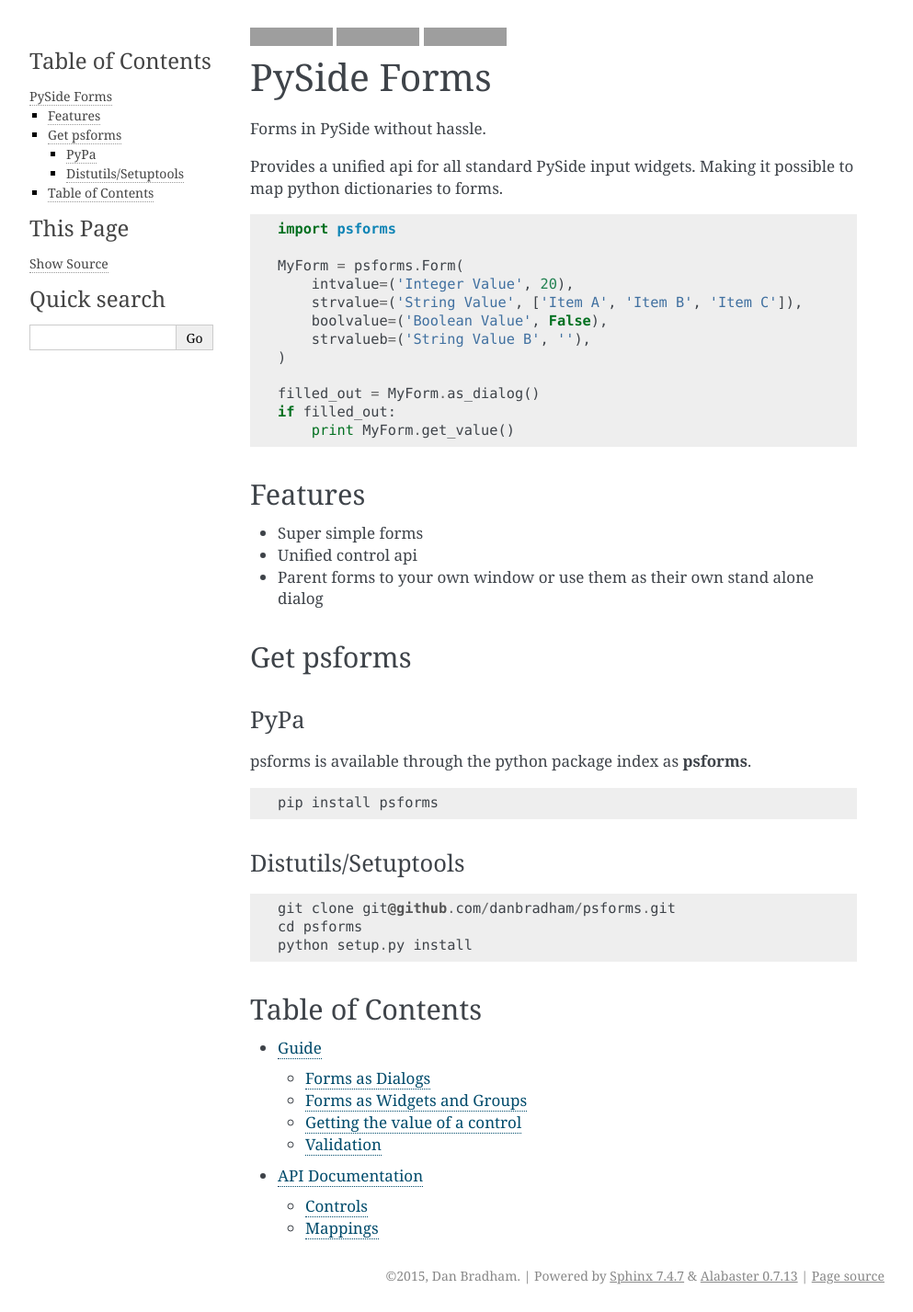
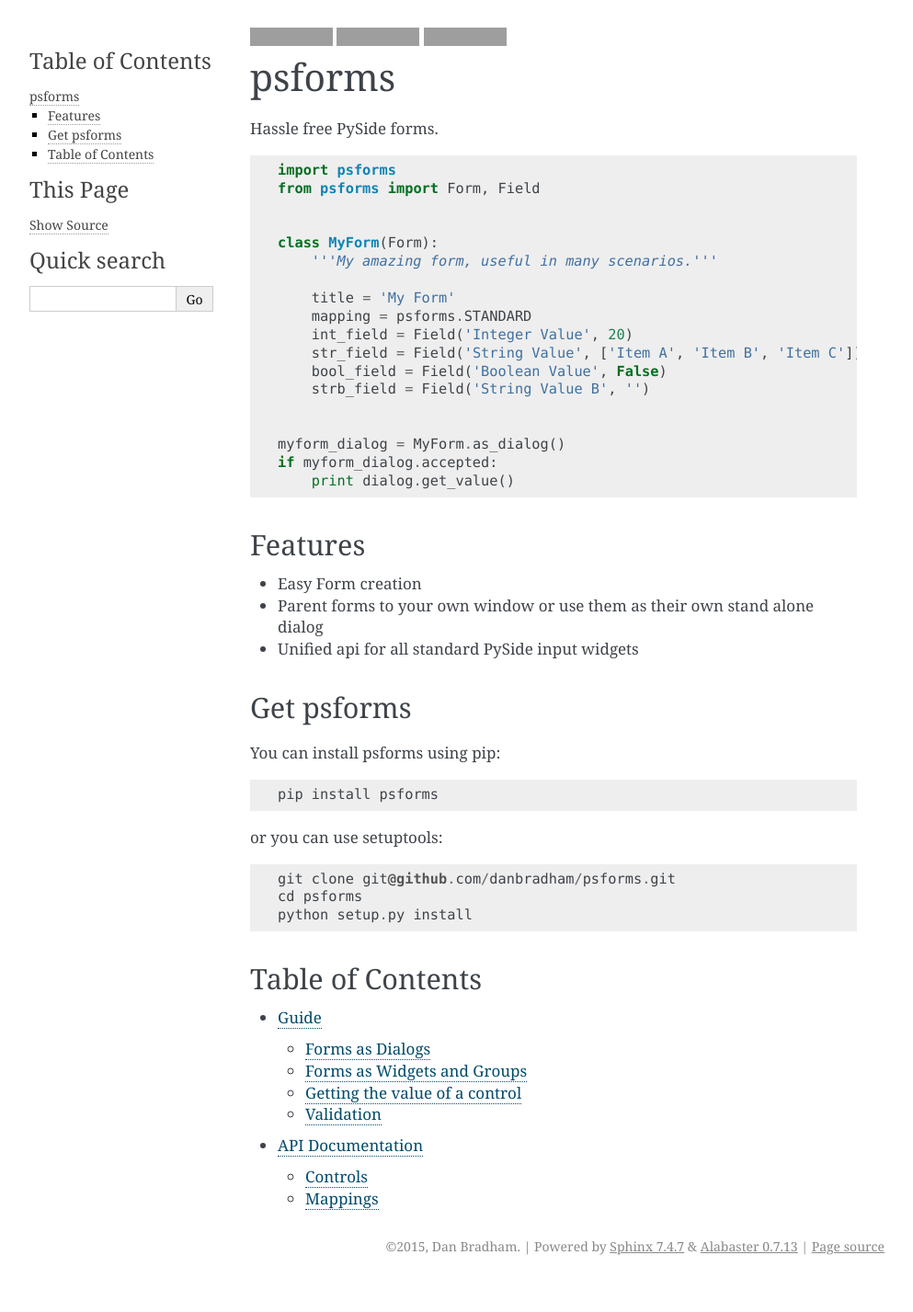
Before and after one commit to danbradham/psforms, a Sphinx documentation site: the page built from docs/index.rst, in a window 1280 px wide. Shown: the whole page at 92% size, without its empty margins (148-1141 px from the left). Built offline with Sphinx 7.4.7, drawn with Linux system fonts in a browser that asks for light colours; after the commit the page ends 1395 px from its top, so only the background shows below that; grey boxes are pictures that could not be loaded.

Commit message:
Update index/readme

```diff
--- a/docs/index.rst
+++ b/docs/index.rst
@@ -1,65 +1,61 @@
-.. image:: https://travis-ci.org/danbradham/apptemplate.svg
-  :target: https://travis-ci.org/danbradham/apptemplate
+.. image:: https://travis-ci.org/danbradham/psforms.svg
+  :target: https://travis-ci.org/danbradham/psforms
   :alt: Build Status
 
 
-.. image:: https://coveralls.io/repos/danbradham/apptemplate/badge.png
-  :target: https://coveralls.io/r/danbradham/apptemplate
+.. image:: https://coveralls.io/repos/danbradham/psforms/badge.png
+  :target: https://coveralls.io/r/danbradham/psforms
   :alt: Coverage Status
 
-.. image:: https://img.shields.io/badge/pypi-0.1.4-brightgreen.svg
-    :target: https://testpypi.python.org/pypi/apptemplate/
+.. image:: https://img.shields.io/badge/pypi-0.1.0-brightgreen.svg
+    :target: https://testpypi.python.org/pypi/psforms/
     :alt: Latest Version
 
-============
-PySide Forms
-============
-Forms in PySide without hassle.
-
-Provides a unified api for all standard PySide input widgets. Making it
-possible to map python dictionaries to forms.
+=======
+psforms
+=======
+Hassle free PySide forms.
 
 ::
 
     import psforms
+    from psforms import Form, Field
 
-    MyForm = psforms.Form(
-        intvalue=('Integer Value', 20),
-        strvalue=('String Value', ['Item A', 'Item B', 'Item C']),
-        boolvalue=('Boolean Value', False),
-        strvalueb=('String Value B', ''),
-    )
 
-    filled_out = MyForm.as_dialog()
-    if filled_out:
-        print MyForm.get_value()
+    class MyForm(Form):
+        '''My amazing form, useful in many scenarios.'''
+
+        title = 'My Form'
+        mapping = psforms.STANDARD
+        int_field = Field('Integer Value', 20)
+        str_field = Field('String Value', ['Item A', 'Item B', 'Item C'])
+        bool_field = Field('Boolean Value', False)
+        strb_field = Field('String Value B', '')
+
+
+    myform_dialog = MyForm.as_dialog()
+    if myform_dialog.accepted:
+        print dialog.get_value()
 
 
 Features
 ========
 
-* Super simple forms
-
-* Unified control api
+* Easy Form creation
 
 * Parent forms to your own window or use them as their own stand alone dialog
+
+* Unified api for all standard PySide input widgets
 
 
 Get psforms
 ===========
 
-PyPa
-----
-psforms is available through the python package index as **psforms**.
-
-::
+You can install psforms using pip::
 
     pip install psforms
 
-Distutils/Setuptools
---------------------
-
-::
+or you can use setuptools::
 
     git clone git@github.com/danbradham/psforms.git
     cd psforms
```
Also changed, not shown: README.rst (+19 -22 lines).
